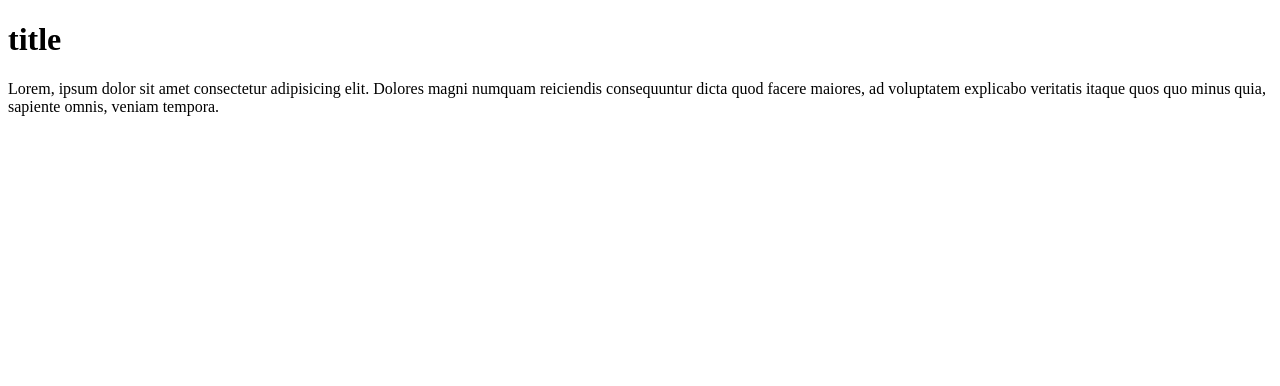
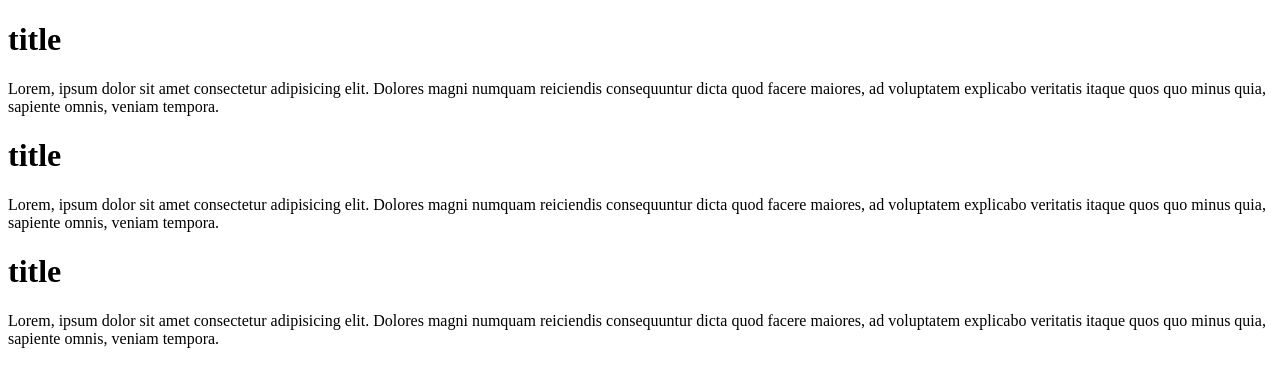
Before and after one commit to j955018/Git0201, a plain HTML site: page index.html in a window 1280 px wide. Drawn offline with Linux system fonts and the light colour scheme.

Commit message:
202002010309

```diff
--- a/index.html
+++ b/index.html
@@ -9,5 +9,9 @@
 <body>
    <h1>title</h1>
    <p>Lorem, ipsum dolor sit amet consectetur adipisicing elit. Dolores magni numquam reiciendis consequuntur dicta quod facere maiores, ad voluptatem explicabo veritatis itaque quos quo minus quia, sapiente omnis, veniam tempora.</p>
+   <h1>title</h1>
+   <p>Lorem, ipsum dolor sit amet consectetur adipisicing elit. Dolores magni numquam reiciendis consequuntur dicta quod facere maiores, ad voluptatem explicabo veritatis itaque quos quo minus quia, sapiente omnis, veniam tempora.</p>
+   <h1>title</h1>
+   <p>Lorem, ipsum dolor sit amet consectetur adipisicing elit. Dolores magni numquam reiciendis consequuntur dicta quod facere maiores, ad voluptatem explicabo veritatis itaque quos quo minus quia, sapiente omnis, veniam tempora.</p>
 </body>
 </html>
```
Also changed, not shown: test.html (+1 -1 lines).
